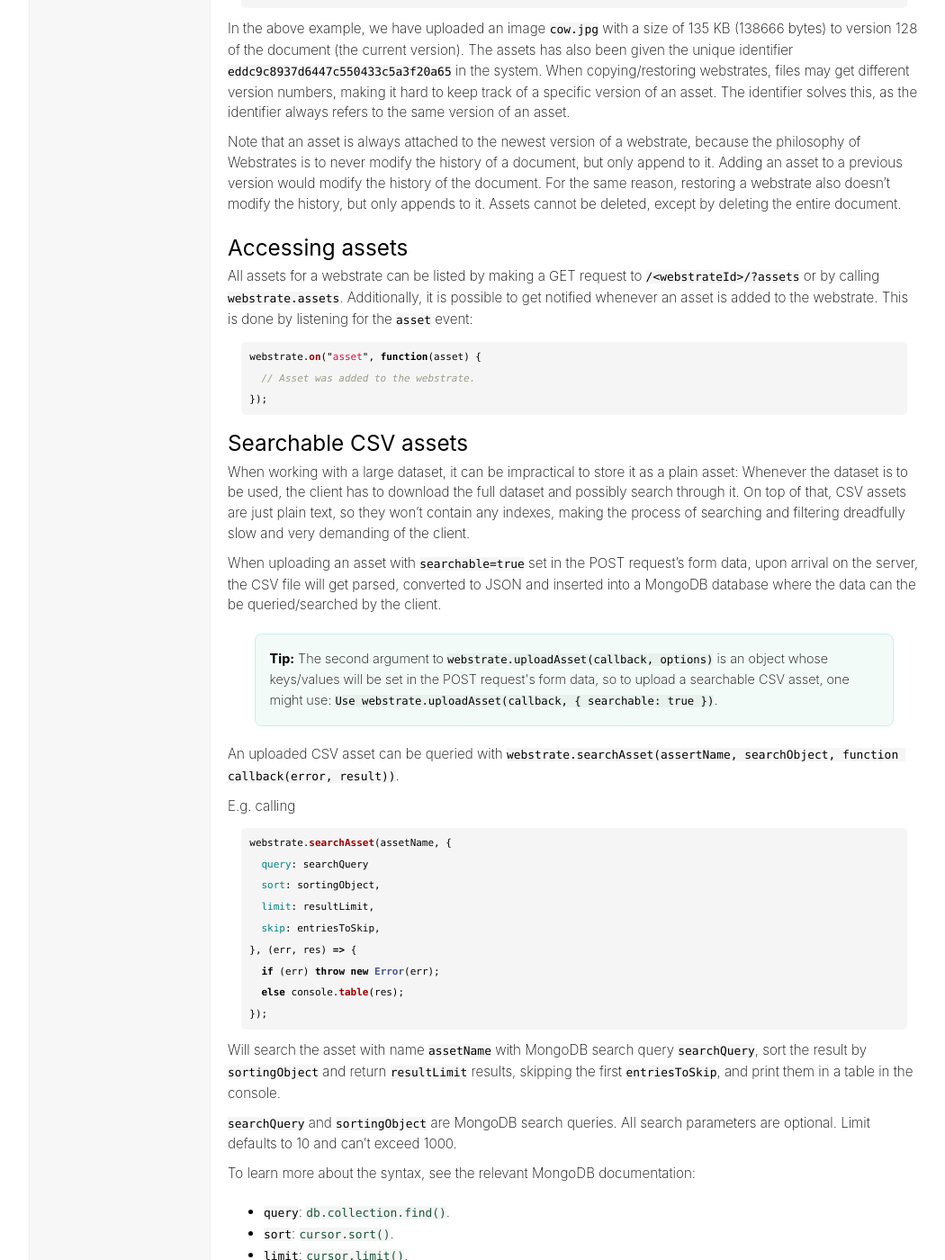
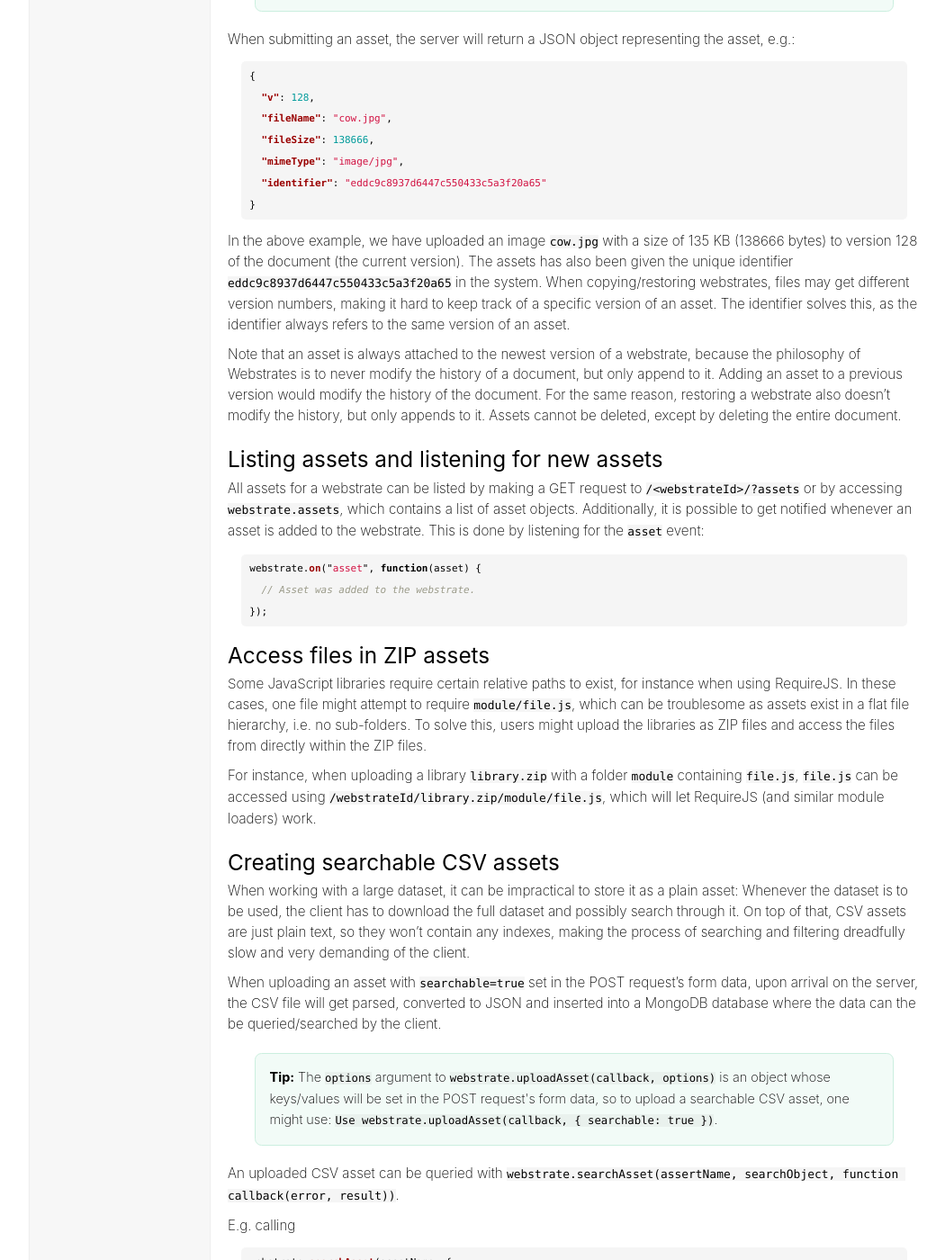
Before and after one commit to Webstrates/webstrates.github.io, a Jekyll site: the page built from _posts/2017-07-06-assets.md, in a window 1280 px wide and 1400 px high, scrolled down 1285 px. Shown: the whole window at 90% size, without its empty margins (107-1157 px from the left). Built offline with Jekyll 4.4.1, drawn with Linux system fonts in a browser that asks for light colours; comment, search, counter and statistics services are not loaded; some of the changed text lies outside the part shown.

Commit message:
Documentation for accessing files in ZIP assets and `webstrate.uploadAsset()`.

````diff
--- a/_posts/2017-07-06-assets.md
+++ b/_posts/2017-07-06-assets.md
@@ -8,6 +8,8 @@
 
 * TOC
 {:toc}
+
+## Adding and accessing assets
 
 Webstrates supports the attachment of assets (files). Files can be attached to a Webstrate by
 performing a POST request with a file (or multiple files) to the webstrate's path:
@@ -27,7 +29,15 @@
 Note that forms *must* have `enctype="multipart/form-data"` to be recognized by the Webstrates
 server.
 
-## Adding assets
+<div class="info box">
+  <strong>Wait, there's a function for that!</strong>
+  <p>Instead of manually creating a form, one might use
+  <code>webstrate.uploadAsset(function callback(error, result), options)</code>.
+  Upon calling the function, a file selection dialog will open. After selection a
+  file, the file will get uploaded to the current webstrate and the callback function will be
+  called. The callback's <code>result</code> value will contain the same JSON object as returned
+  when making a manual POST request (see below).</p>
+</div>
 
 Uploading an asset will attach it to the current version of the document, but may also be accessed
 by future versions, assuming no other asset has been added with the same name since.
@@ -55,7 +65,6 @@
   we bump the version when restoring a document.</p>
 </div>
 
-
 When submitting an asset, the server will return a JSON object representing the asset, e.g.:
 
 ```json
@@ -80,11 +89,12 @@
 webstrate also doesn't modify the history, but only appends to it. Assets cannot be deleted, except
 by deleting the entire document.
 
-## Accessing assets
+## Listing assets and listening for new assets
 
 All assets for a webstrate can be listed by making a GET request to `/<webstrateId>/?assets` or by
-calling `webstrate.assets`. Additionally, it is possible to get notified whenever an asset is
-added to the webstrate. This is done by listening for the `asset` event:
+accessing `webstrate.assets`, which contains a list of asset objects. Additionally, it is possible
+to get notified whenever an asset is added to the webstrate. This is done by listening for the
+`asset` event:
 
 ```javascript
 webstrate.on("asset", function(asset) {
@@ -92,7 +102,18 @@
 });
 ```
 
-## Searchable CSV assets
+## Access files in ZIP assets
+
+Some JavaScript libraries require certain relative paths to exist, for instance when using
+RequireJS. In these cases, one file might attempt to require `module/file.js`, which can be
+troublesome as assets exist in a flat file hierarchy, i.e. no sub-folders. To solve this, users
+might upload the libraries as ZIP files and access the files from directly within the ZIP files.
+
+For instance, when uploading a library `library.zip` with a folder `module` containing `file.js`,
+`file.js` can be accessed using `/webstrateId/library.zip/module/file.js`, which will let RequireJS
+(and similar module loaders) work.
+
+## Creating searchable CSV assets
 
 When working with a large dataset, it can be impractical to store it as a plain asset: Whenever the
 dataset is to be used, the client has to download the full dataset and possibly search through it.
@@ -104,9 +125,9 @@
 where the data can the be queried/searched by the client.
 
 <div class="info box">
-  <strong>Tip:</strong> The second argument to <code>webstrate.uploadAsset(callback, options)</code>
-  is an object whose keys/values will be set in the POST request's form data, so to upload a
-  searchable CSV asset, one might use:
+  <strong>Tip:</strong> The <code>options</code> argument to
+  <code>webstrate.uploadAsset(callback, options)</code> is an object whose keys/values will be set
+  in the POST request's form data, so to upload a searchable CSV asset, one might use:
   <code>Use webstrate.uploadAsset(callback, { searchable: true })</code>.
 </div>
 
````
